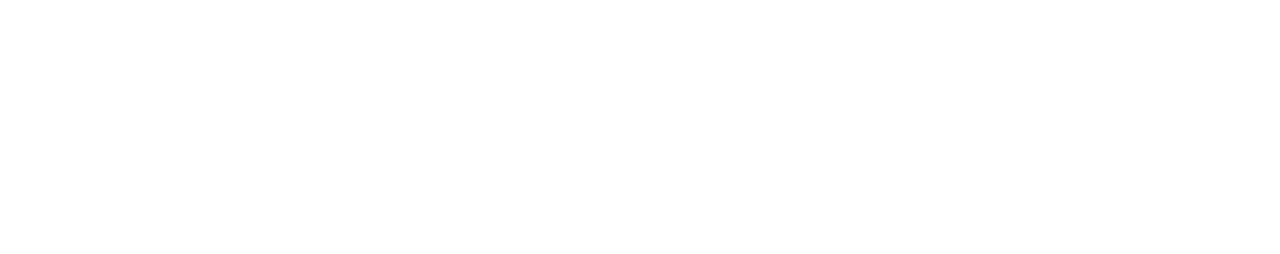
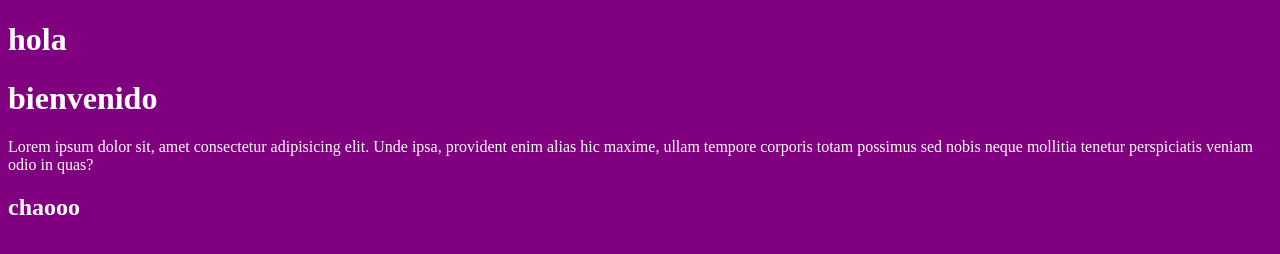
Before and after one commit to scarent/pruebagit, a plain HTML site: page index.html in a window 1280 px wide. Drawn offline with Linux system fonts and the light colour scheme.

Commit message:
interfaz
agregamos dos h1, un parrafo y agregamos estilo en css

```diff
--- /dev/null
+++ b/assets/css/style.css
@@ -0,0 +1,7 @@
+h1,h2,p{
+    color:white
+
+}
+body{
+    background-color: purple;
+}
--- a/index.html
+++ b/index.html
@@ -4,8 +4,12 @@
     <meta charset="UTF-8">
     <meta name="viewport" content="width=device-width, initial-scale=1.0">
     <title>Document</title>
+    <link rel="stylesheet" href="assets/css/style.css">
 </head>
 <body>
-
+    <h1>hola</h1>
+    <h1>bienvenido</h1>
+    <p>Lorem ipsum dolor sit, amet consectetur adipisicing elit. Unde ipsa, provident enim alias hic maxime, ullam tempore corporis totam possimus sed nobis neque mollitia tenetur perspiciatis veniam odio in quas?</p>
+    <h2>chaooo</h2>
 </body>
 </html>
```
